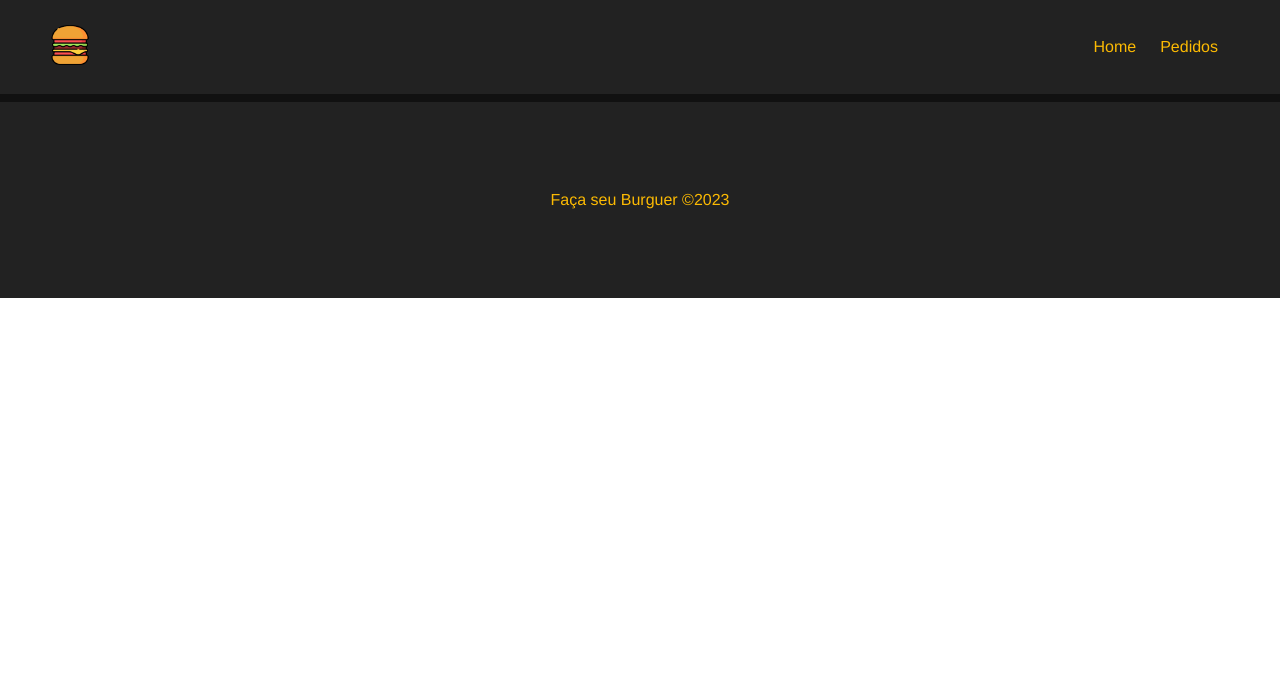
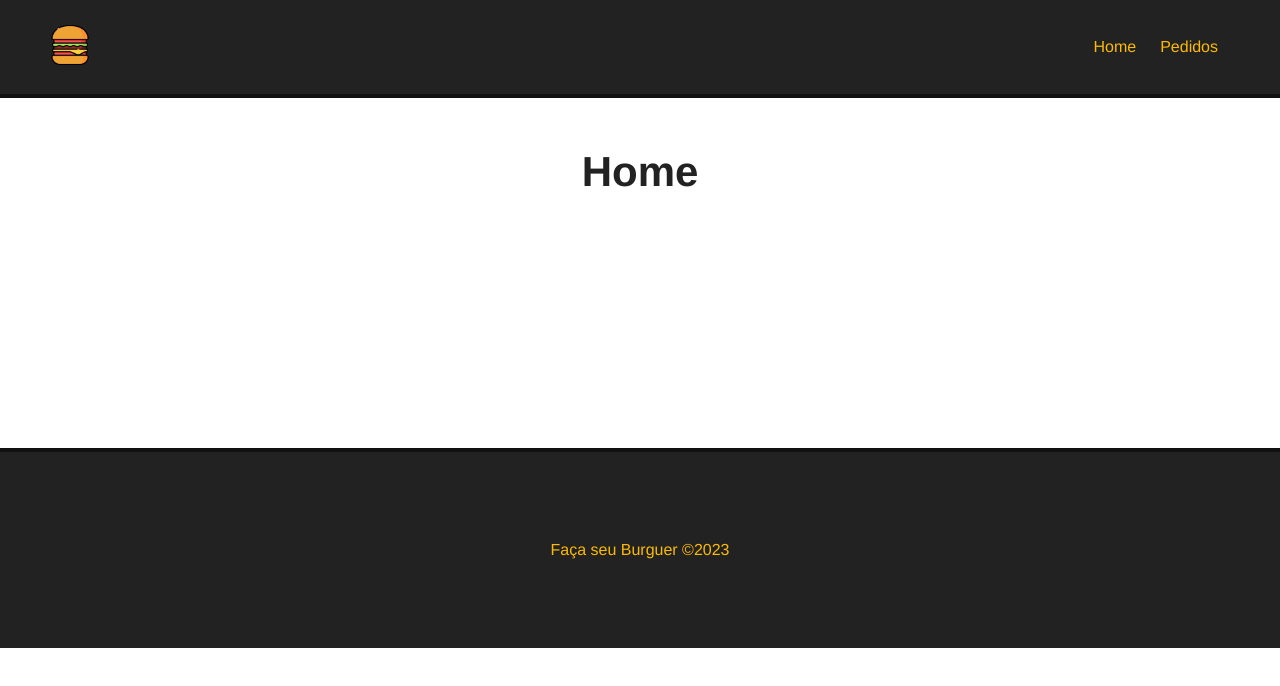
Before and after one commit to SuzukiJhor/Vue.JS-Make-Your-Burguer-, a Vue app: page / in a window 1280 px wide. Shown: the top 686 px of the page. Built offline with nearby package versions, Linux system fonts and the light colour scheme.

Commit message:
Feat: alterando nome página Home.

```diff
--- a/src/router/index.js
+++ b/src/router/index.js
@@ -1,11 +1,11 @@
 import { createRouter, createWebHistory } from 'vue-router'
-import HomeView from '../views/HomeView.vue'
+import Home from '../views/Home.vue'
 
 const routes = [
   {
     path: '/',
     name: 'home',
-    component: HomeView
+    component: Home
   },
   {
     path: '/pedidos',
--- a/src/views/HomeView.vue
+++ b/src/views/Home.vue
@@ -1,6 +1,6 @@
 <template>
-  <div class="home">
-
+  <div class="main-container">
+   <h1>Home</h1>
   </div>
 </template>
 
```
